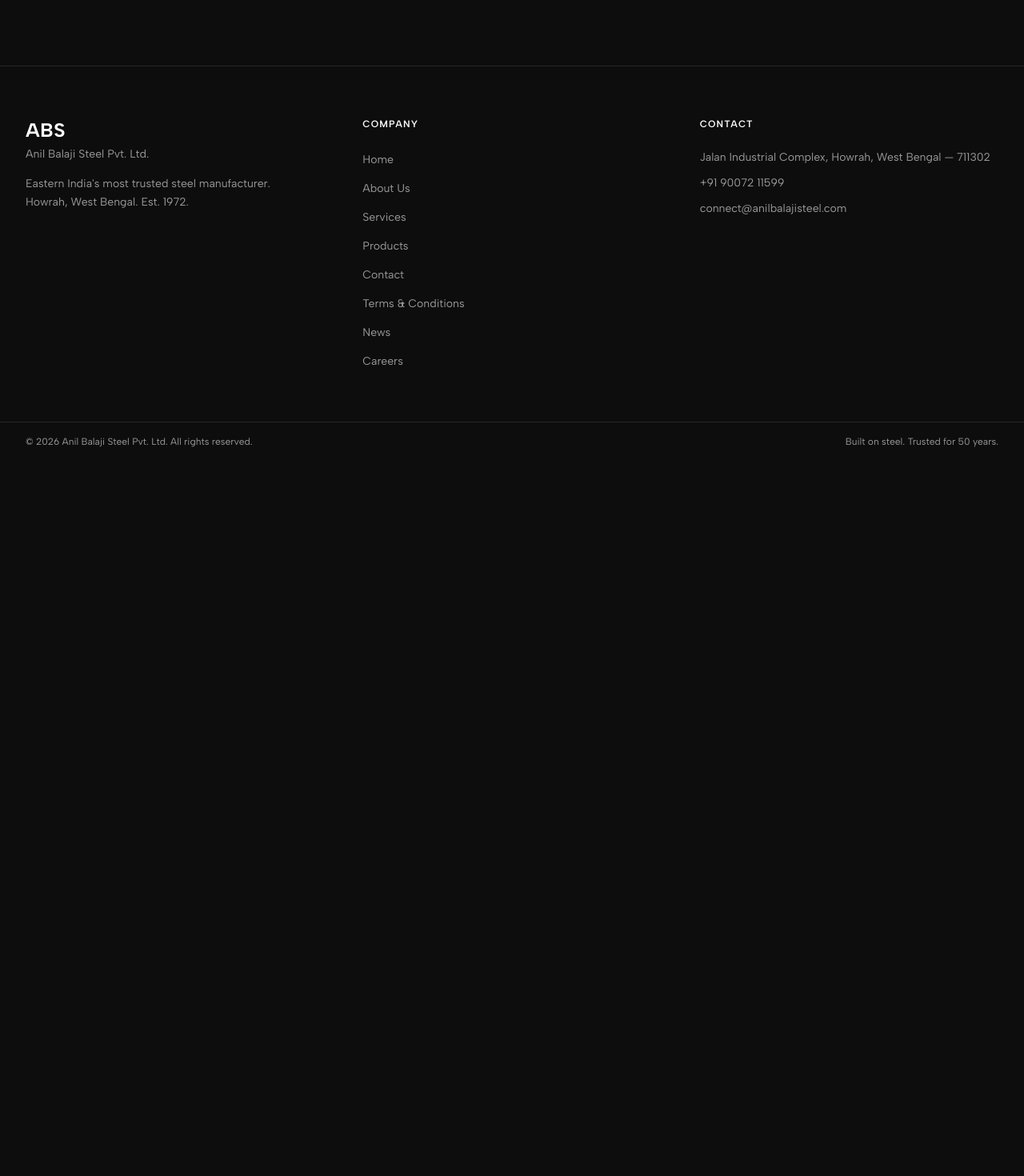
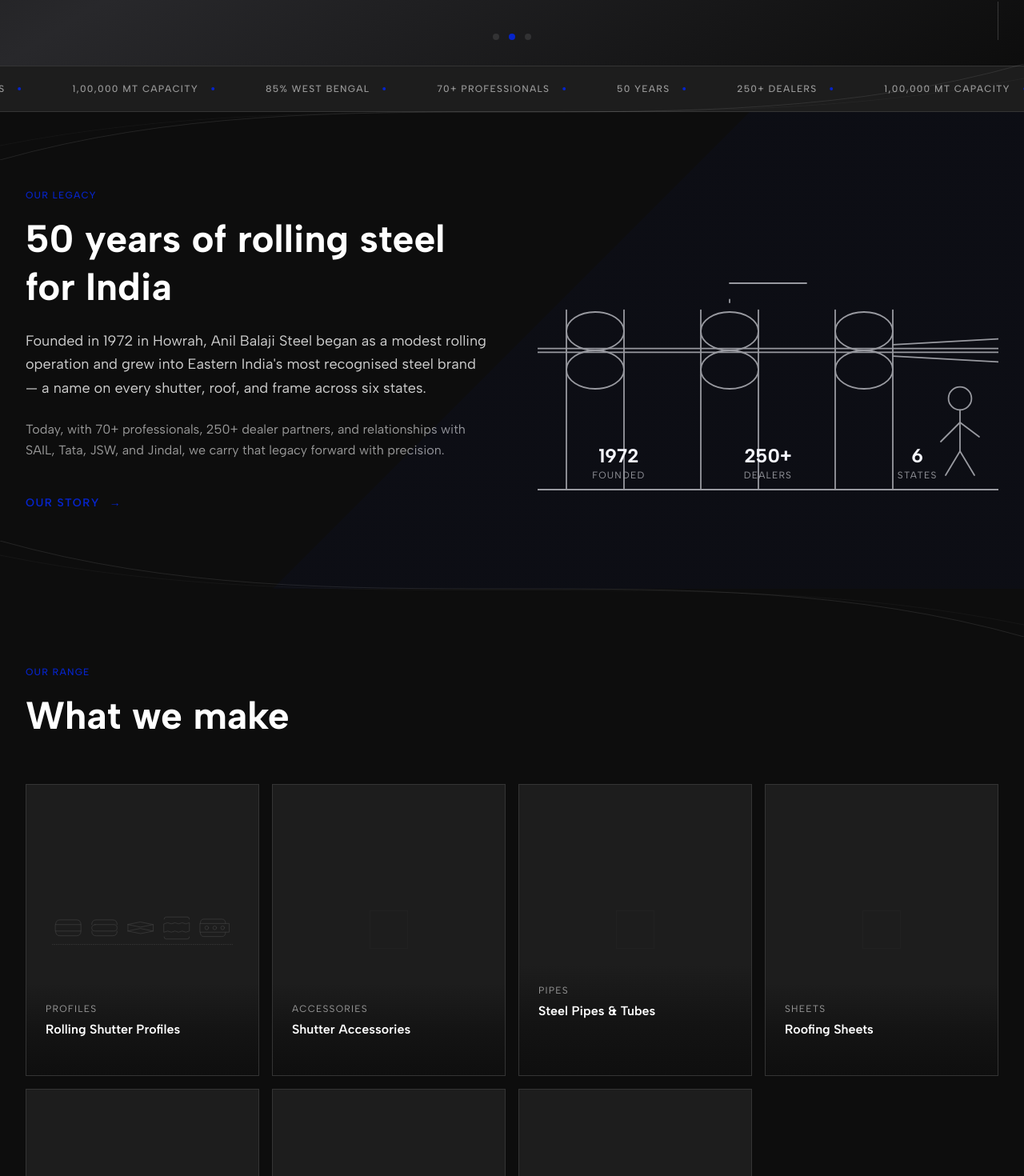
Before and after one commit to lightxLK/fluffy-lamp-abs-site, a Next.js app: page / in a window 1280 px wide. Shown: the part 718-2188 px from the top of the page at 80% size. Before the commit the page ends 1294 px from the top, so only its background shows below. Built offline with nearby package versions, Linux system fonts and the light colour scheme.

Commit message:
feat: wire up M2 home page with lazy-loaded sections and ConnectorCurves

```diff
--- a/app/(site)/page.tsx
+++ b/app/(site)/page.tsx
@@ -1,3 +1,76 @@
+import dynamic from 'next/dynamic';
+import type { Metadata } from 'next';
+import { generateMetadata as genMeta } from '@/lib/seo/generateMetadata';
+import { generateOrganizationSchema } from '@/lib/seo/generateOrganizationSchema';
+
+import { HeroSection } from '@/components/sections/HeroSection';
+import { TrustBar } from '@/components/sections/TrustBar';
+
+const AboutSnapshot = dynamic(() =>
+  import('@/components/sections/AboutSnapshot').then((m) => m.AboutSnapshot),
+);
+const ProductsSection = dynamic(() =>
+  import('@/components/sections/ProductsSection').then((m) => m.ProductsSection),
+);
+const WhyABS = dynamic(() => import('@/components/sections/WhyABS').then((m) => m.WhyABS));
+const BrandTrustBar = dynamic(() =>
+  import('@/components/sections/BrandTrustBar').then((m) => m.BrandTrustBar),
+);
+const FabricaTeaser = dynamic(() =>
+  import('@/components/sections/FabricaTeaser').then((m) => m.FabricaTeaser),
+);
+const NetworkSection = dynamic(() =>
+  import('@/components/sections/NetworkSection').then((m) => m.NetworkSection),
+);
+const CSRTeaser = dynamic(() => import('@/components/sections/CSRTeaser').then((m) => m.CSRTeaser));
+const ContactStrip = dynamic(() =>
+  import('@/components/sections/ContactStrip').then((m) => m.ContactStrip),
+);
+const ConnectorCurves = dynamic(() =>
+  import('@/components/svg/ConnectorCurves').then((m) => m.ConnectorCurves),
+);
+
+export const metadata: Metadata = genMeta({
+  title: "Anil Balaji Steel | Eastern India's Most Trusted Steel",
+  description:
+    'Rolling shutter profiles, pipes, roofing sheets, coils and custom fabrication. 50 years of excellence. Howrah, West Bengal.',
+  path: '/',
+});
+
 export default function HomePage() {
-  return <main className="min-h-screen" />;
+  const orgSchema = generateOrganizationSchema();
+
+  return (
+    <>
+      <script
+        type="application/ld+json"
+        dangerouslySetInnerHTML={{ __html: JSON.stringify(orgSchema) }}
+      />
+
+      <HeroSection />
+      <TrustBar />
+
+      <div className="relative">
+        <ConnectorCurves />
+        <AboutSnapshot />
+      </div>
+
+      <div className="relative">
+        <ConnectorCurves flip />
+        <ProductsSection />
+      </div>
+
+      <WhyABS />
+      <BrandTrustBar />
+
+      <div className="relative">
+        <ConnectorCurves />
+        <FabricaTeaser />
+      </div>
+
+      <NetworkSection />
+      <CSRTeaser />
+      <ContactStrip />
+    </>
+  );
 }
```
